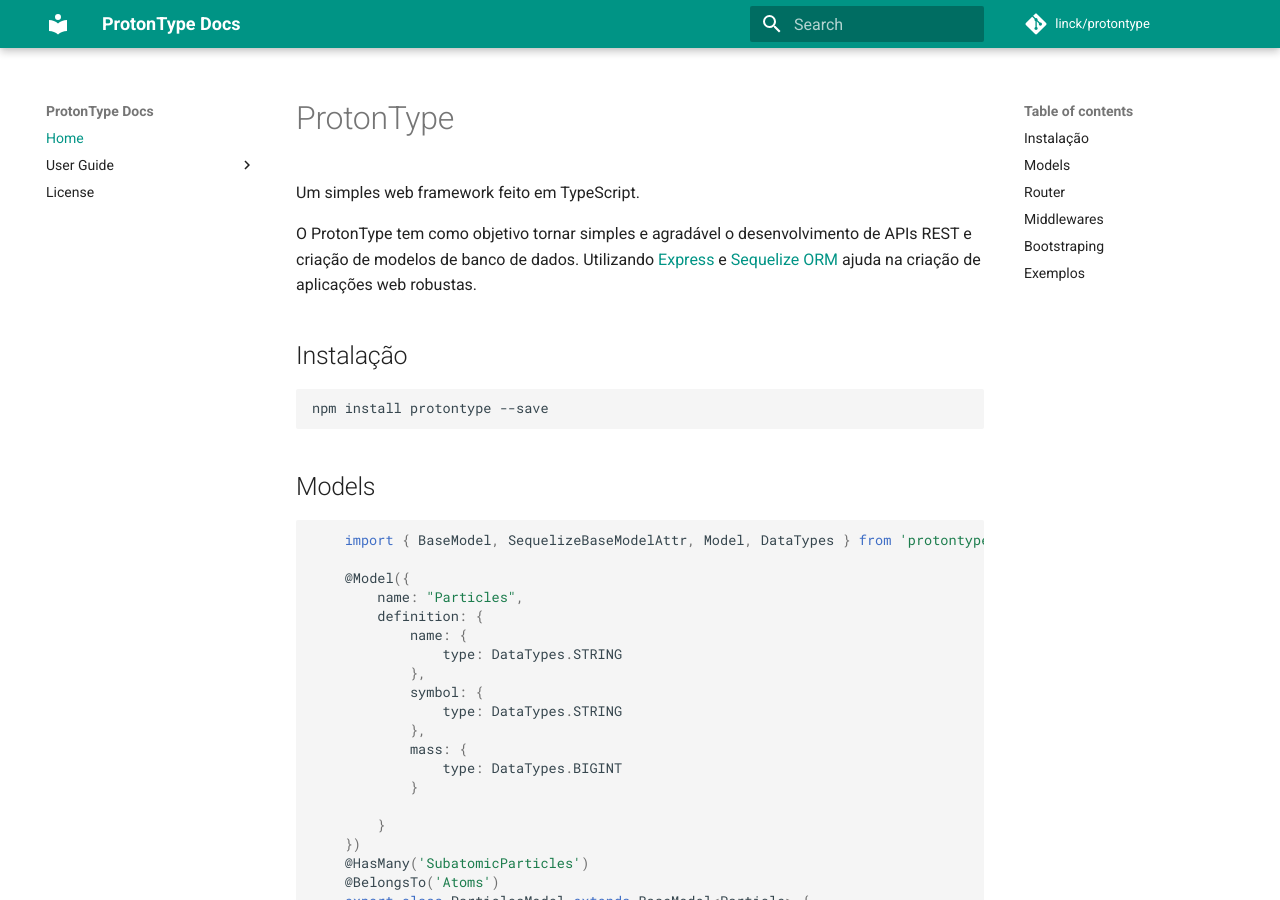
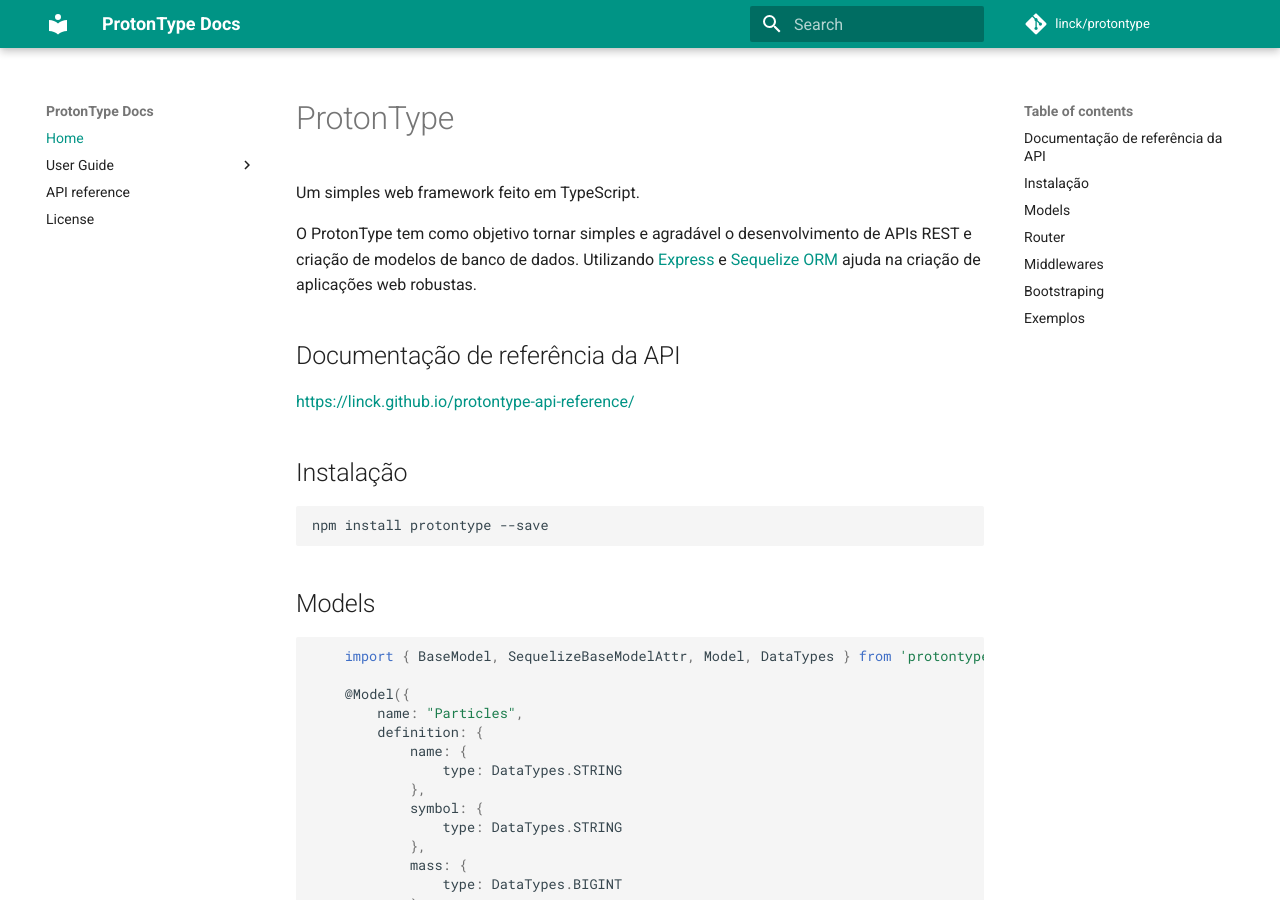
Before and after one commit to protontype/protontype.github.io, an MkDocs documentation site: the page built from docs/index.md, in a window 1280 px wide and 900 px high. Built offline with MkDocs 1.6.1 and Material for MkDocs 9.7.7, drawn with Linux system fonts in a browser that asks for light colours; comment, search, counter and statistics services are not loaded; old or Windows-style settings are respelled for this version of MkDocs.

Commit message:
API reference

````diff
--- /dev/null
+++ b/docs/api-ref.md
@@ -0,0 +1,3 @@
+## Documentação de referência da API
+
+<https://linck.github.io/protontype-api-reference/>
--- a/docs/index.md
+++ b/docs/index.md
@@ -3,6 +3,9 @@
 Um simples web framework feito em TypeScript.
 
 O ProtonType tem como objetivo tornar simples e agradável o desenvolvimento de APIs REST e criação de modelos de banco de dados. Utilizando [Express](http://expressjs.com/ "") e [Sequelize ORM](http://docs.sequelizejs.com/ "") ajuda na criação de aplicações web robustas.
+
+## Documentação de referência da API
+<https://linck.github.io/protontype-api-reference/>
 
 ## Instalação
 ```bash
--- a/mkdocs.yml
+++ b/mkdocs.yml
@@ -21,6 +21,7 @@
     - 'Models': 'models.md'
     - 'Configurações': 'config.md'
     - 'Iniciando Aplicação': 'bootstrap.md'
+- API reference: api-ref.md
 - License: 'license.md'
 
 extra:
````
